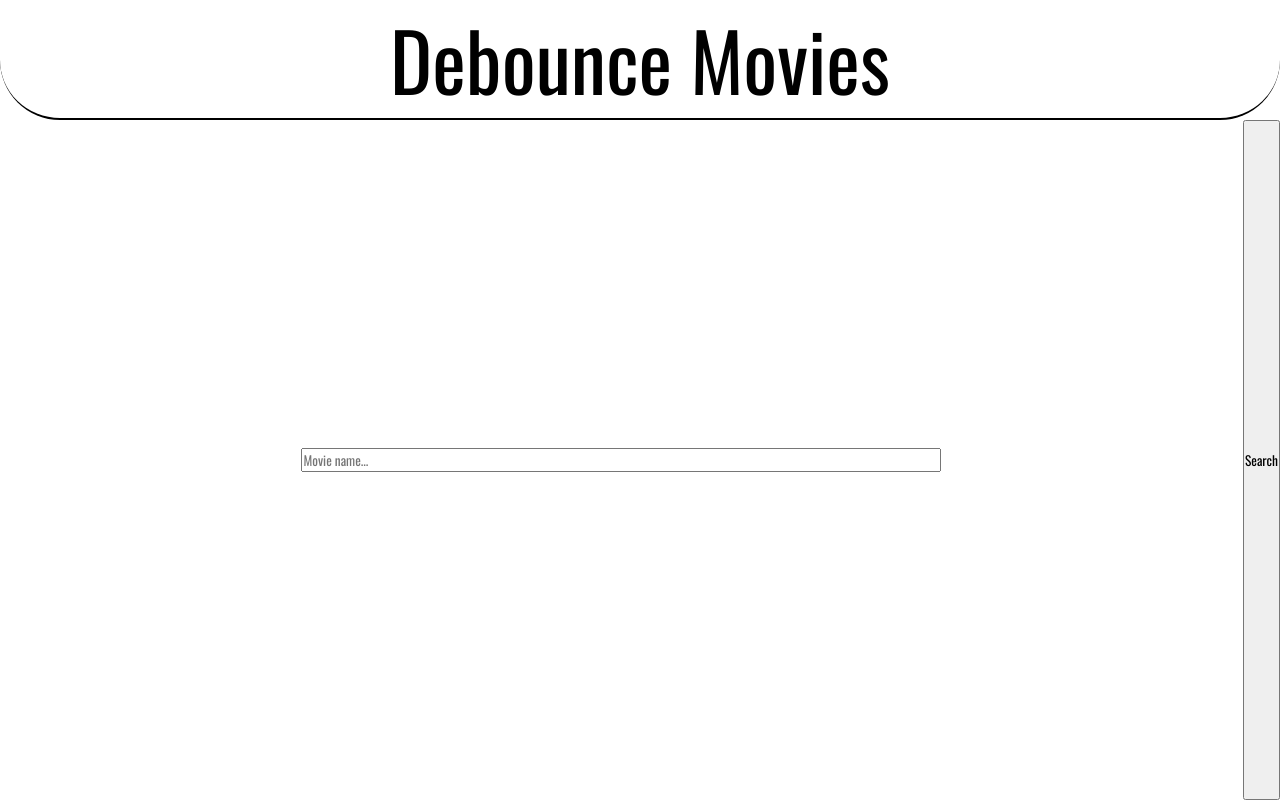
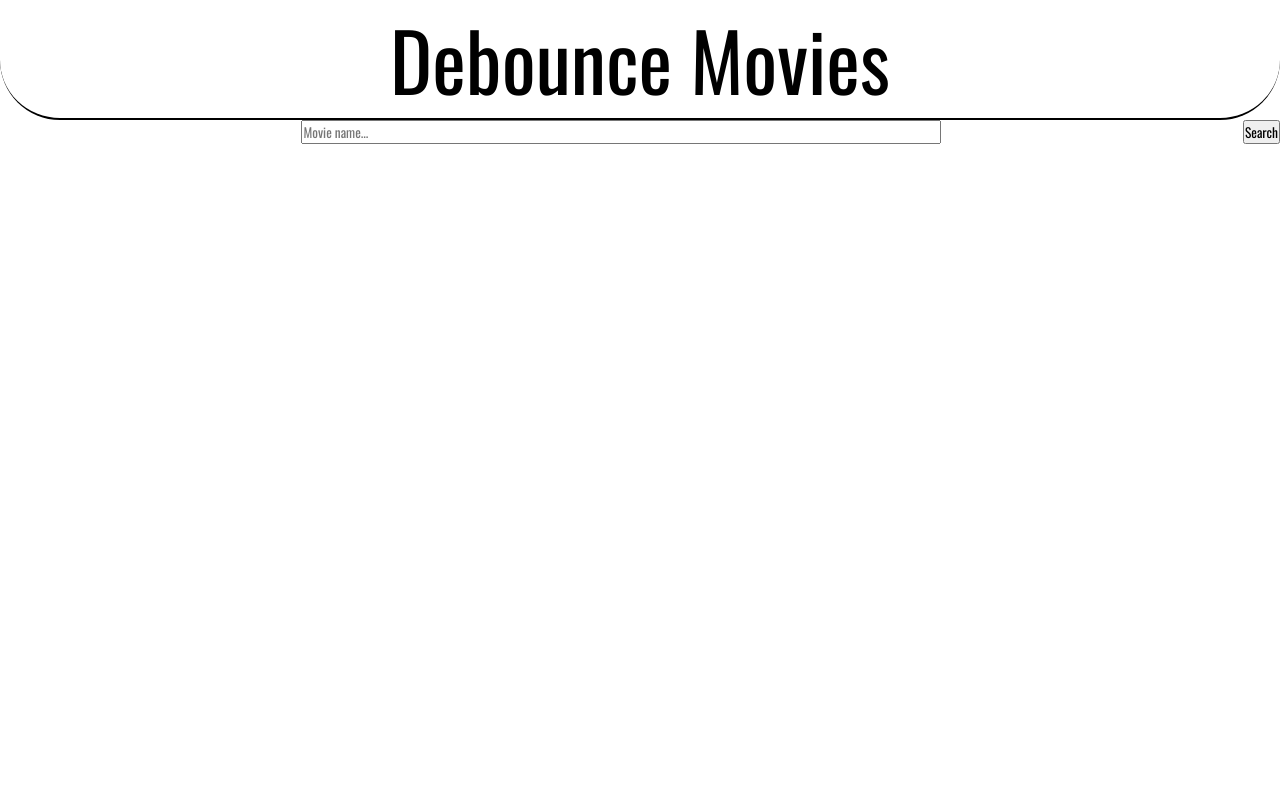
Before and after one commit to jason-nordheim/debounce-movies, a React (Create React App) app: page / in a window 1280 px wide. Built offline with nearby package versions, Linux system fonts and the light colour scheme.

Commit message:
added Movies component to root App component inside main tag

```diff
--- a/src/components/App.js
+++ b/src/components/App.js
@@ -6,14 +6,21 @@ import './App.css'
 
 // components
 import Search from './Search'
+import Movies from './Movies'
 
+/**
+ * Root Application component
+ */
 const App = ()  => {
   const [search, setSearch] = useState('')
 
   return (
     <div className="app">
       <header>Debounce Movies</header>
-      <Search value={search} setValue={setSearch}/>
+      <main>
+        <Search value={search} setValue={setSearch}/>
+        <Movies search={search} />
+      </main>
     </div>
   );
 }
```
